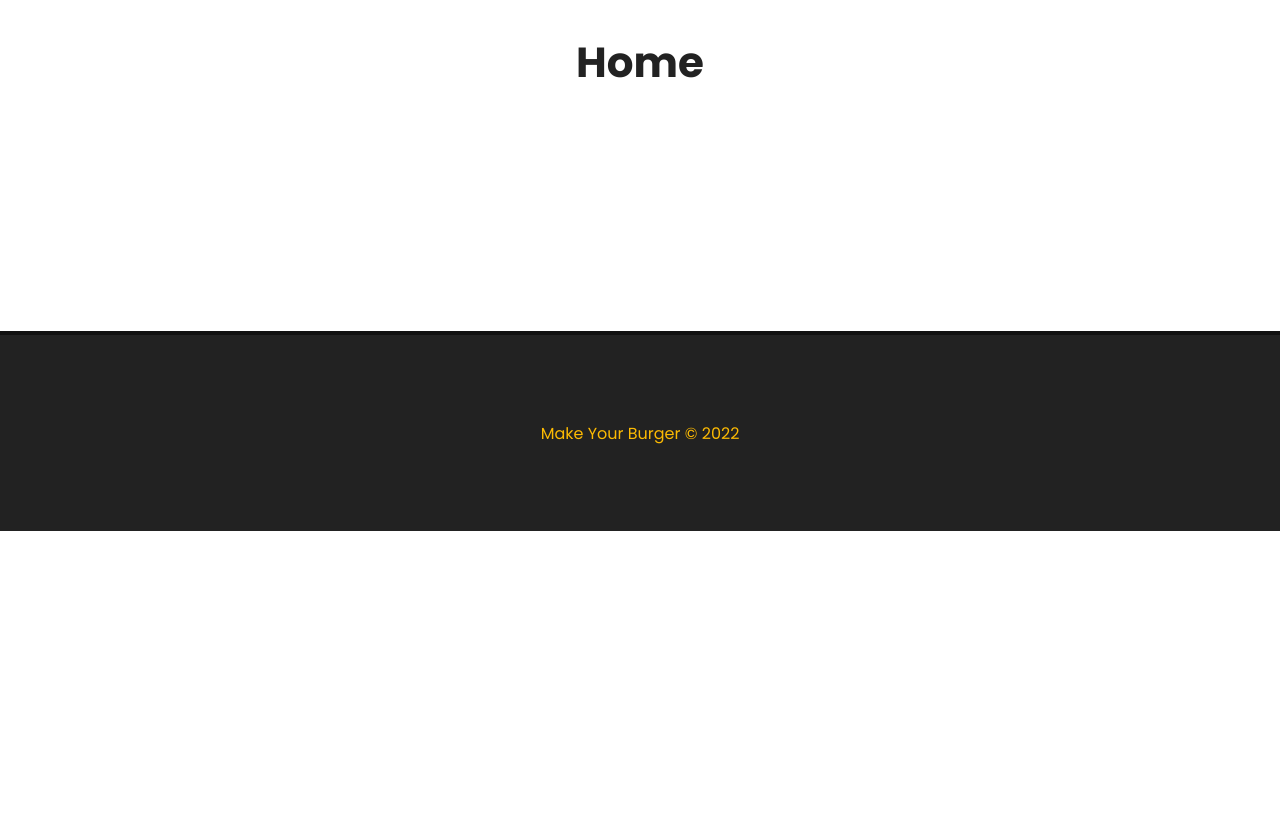
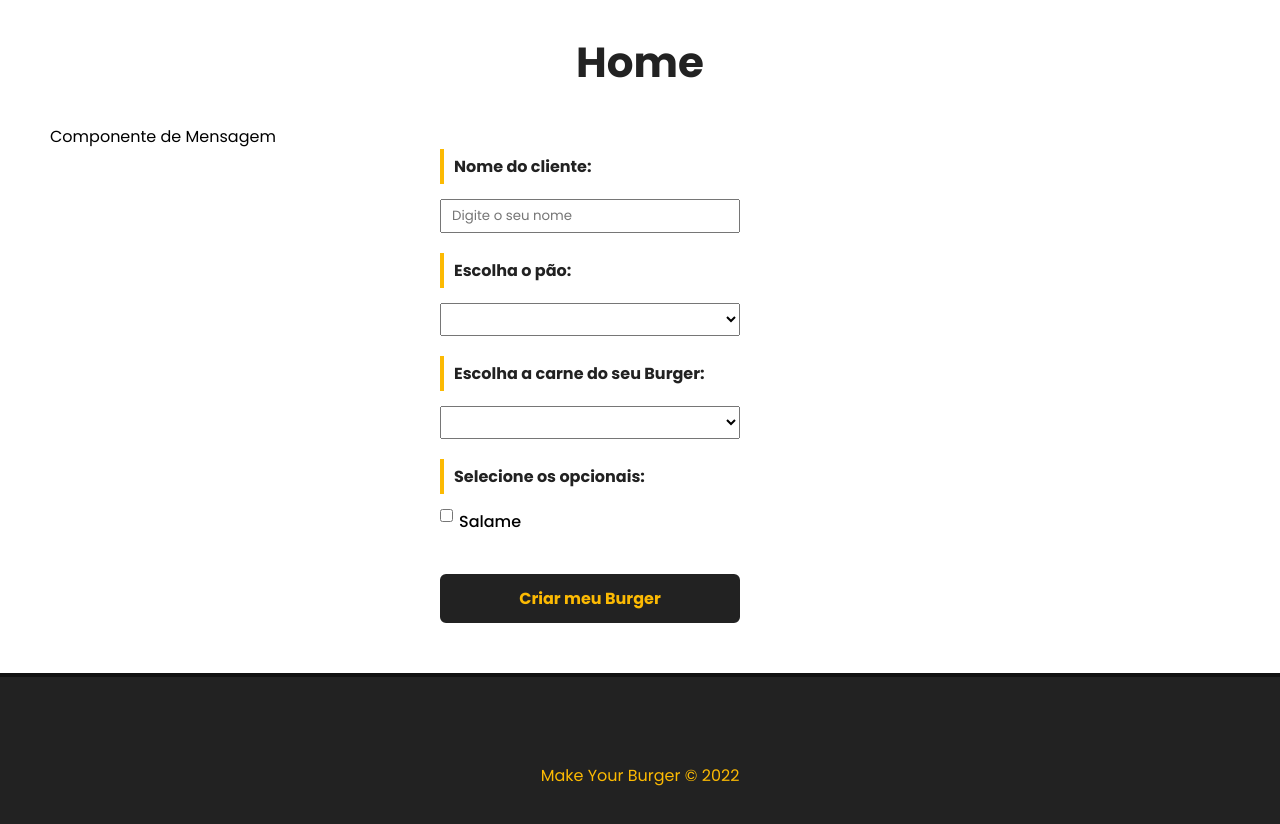
Before and after one commit to joaopariz/make-your-burger, a Vue app: page / in a window 1280 px wide. Shown: the part 600-1424 px from the top of the page. Before the commit the page ends 1131 px from the top, so only its background shows below. Built offline with nearby package versions, Linux system fonts and the light colour scheme.

Commit message:
feat-new-form-burger

```diff
--- a/src/components/Banner.vue
+++ b/src/components/Banner.vue
@@ -18,6 +18,7 @@
   background-image: url("/public/img/burger.jpg");
   background-position: 0 -250px;
   background-size: cover;
+  background-repeat: no-repeat;
   height: 500px;
 }
 
--- /dev/null
+++ b/src/components/BurgerForm.vue
@@ -0,0 +1,125 @@
+<template>
+  <div>
+    <p>Componente de Mensagem</p>
+    <div>
+      <form class="burger-form">
+        <div class="input-container">
+          <label for="nome">Nome do cliente:</label>
+          <input
+            type="text"
+            name="nome"
+            id="nome"
+            v-model="nome"
+            placeholder="Digite o seu nome"
+          />
+        </div>
+        <div class="input-container">
+          <label for="pao">Escolha o pão:</label>
+          <select name="pao" id="pao" v-model="pao">
+            <option value="" disabled selected>Selecione o seu pão</option>
+            <option value="integral">Integral</option>
+          </select>
+        </div>
+        <div class="input-container">
+          <label for="carne">Escolha a carne do seu Burger:</label>
+          <select name="carne" id="carne" v-model="carne">
+            <option value="" disabled selected>
+              Selecione o tipo de carne
+            </option>
+            <option value="maminha">Maminha</option>
+          </select>
+        </div>
+        <div class="input-container opcionais-container">
+          <label id="opcionais-title" for="opcionais"
+            >Selecione os opcionais:</label
+          >
+          <div class="checkbox-container">
+            <input
+              type="checkbox"
+              name="opcionais"
+              v-model="opcionais"
+              value="Salame"
+            />
+            <span>Salame</span>
+          </div>
+        </div>
+        <div class="input-container">
+          <input type="submit" class="submit-btn" value="Criar meu Burger" />
+        </div>
+      </form>
+    </div>
+  </div>
+</template>
+
+<script>
+export default {
+  name: "BurgerForm",
+};
+</script>
+
+<style scoped>
+.burger-form {
+  max-width: 400px;
+  margin: 0 auto;
+}
+
+.input-container {
+  display: flex;
+  flex-direction: column;
+  margin-bottom: 20px;
+}
+
+label {
+  font-weight: bold;
+  margin-bottom: 15px;
+  color: #222;
+  padding: 5px 10px;
+  border-left: 4px solid #fcba03;
+}
+
+input,
+select {
+  padding: 5px 10px;
+  width: 300px;
+}
+.opcionais-container {
+  flex-direction: row;
+  flex-wrap: wrap;
+}
+.opcionais-title {
+  width: 100%;
+}
+.checkbox-container {
+  display: flex;
+  align-items: flex-start;
+  width: 50%;
+  margin-bottom: 20px;
+}
+
+.checkbox-container span,
+.checkbox-container input {
+  width: auto;
+}
+
+.checkbox-container span {
+  margin-left: 6px;
+  font-weight: 500;
+}
+
+.submit-btn {
+  background: #222;
+  color: #fcba03;
+  font-weight: bold;
+  border: 2px solid #222;
+  padding: 10px;
+  font-size: 16px;
+  cursor: pointer;
+  transition: 0.5s;
+  border-radius: 6px;
+}
+
+.submit-btn:hover {
+  background: transparent;
+  color: #222;
+}
+</style>
--- a/src/views/HomeView.vue
+++ b/src/views/HomeView.vue
@@ -2,16 +2,19 @@
   <Banner />
   <div class="main-container">
     <h1>Home</h1>
+    <BurgerForm />
   </div>
 </template>
 
 <script>
 import Banner from "../components/Banner.vue";
+import BurgerForm from "../components/BurgerForm.vue";
 
 export default {
   name: "HomeView",
   components: {
     Banner,
+    BurgerForm,
   },
 };
 </script>
```
